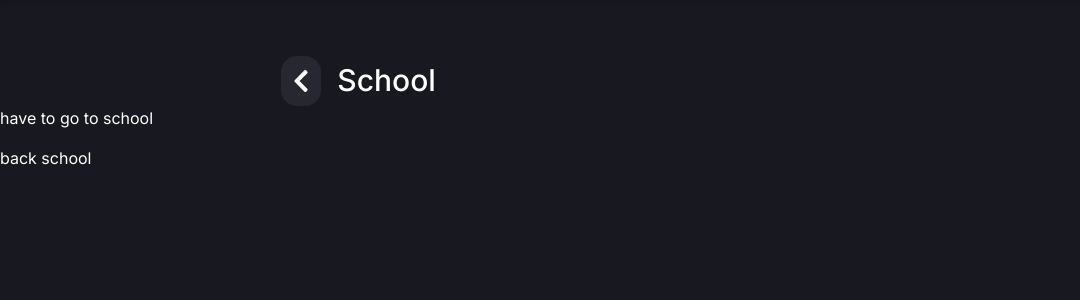
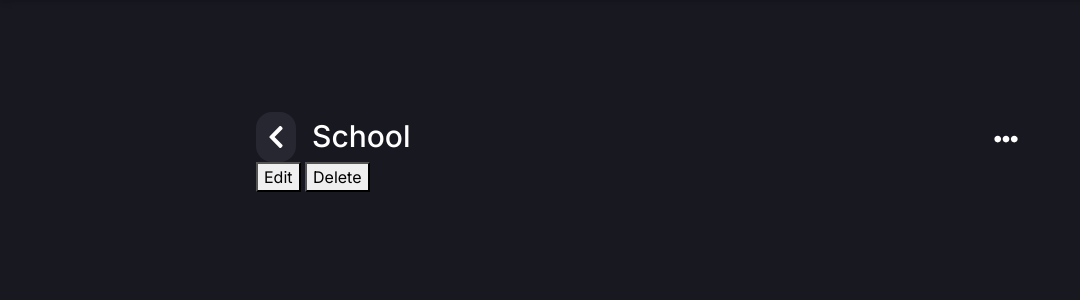
Before and after one commit to RafsanRifat/ToDo, a Django app: page /collections/3/ in a window 1280 px wide. Shown: the part 72-372 px from the top of the page, without its empty margins (0-1080 px from the left). Run offline with Django 3.2, Linux system fonts and the light colour scheme; a user stored in the database is signed in; data comes from the database, SQL or seed files in the repository; some libraries are stand-ins or nearby versions.

Commit message:
problem fixed

```diff
--- a/Templates/collection_list.html
+++ b/Templates/collection_list.html
@@ -3,7 +3,7 @@
 {% block title %}dashboard{% endblock %}
 
 {% block content %}
-    <secton class="collection_list_item">
+    <section class="collection_list_item">
         <div class="collecton_list_name_wrapper">
             <div class="collection_list_name">
                 <a href="#" class="collection_prev_icon" onclick="goBack()">
@@ -13,14 +13,20 @@
                 <h2>{{ collection.collection_name }}</h2>
             </div>
             <div class="collection_list_edit">
-                <img src="{% static 'images/edit-icon.svg' %}"
-                     class="d-inline-block align-top" alt="">
+                <button>
+                    <img src="{% static 'images/horizontal_edit_icon.svg' %}"
+                         class="d-inline-block align-top" alt="">
+                </button>
             </div>
         </div>
-    </secton>
-    {% for task in tasks %}
-        <p>{{ task }}</p>
-    {% endfor %}
+        <div class="edit-option-wrapper">
+            <button class="edit">Edit</button>
+            <button class="delete">Delete</button>
+        </div>
+    </section>
+{#    {% for task in tasks %}#}
+{#        <p>{{ task }}</p>#}
+{#    {% endfor %}#}
 
 
 {% endblock %}
--- a/static/css/main.css
+++ b/static/css/main.css
@@ -215,7 +215,8 @@
   padding-top: 56px; }
   .collection_list_item .collecton_list_name_wrapper {
     display: flex;
-    justify-content: space-around; }
+    justify-content: space-between;
+    align-items: self-end; }
     .collection_list_item .collecton_list_name_wrapper .collection_list_name {
       display: flex;
       align-items: end; }
@@ -231,5 +232,15 @@
       .collection_list_item .collecton_list_name_wrapper .collection_list_name h2 {
         font-size: 30px;
         margin-left: 16px; }
+    .collection_list_item .collecton_list_name_wrapper .collection_list_edit {
+      padding-bottom: 10px; }
+      .collection_list_item .collecton_list_name_wrapper .collection_list_edit button {
+        background: none;
+        border: none;
+        cursor: pointer; }
+        .collection_list_item .collecton_list_name_wrapper .collection_list_edit button:focus {
+          outline: none; }
+        .collection_list_item .collecton_list_name_wrapper .collection_list_edit button img {
+          width: 24px; }
 
 /*# sourceMappingURL=main.css.map */
```
Also changed, not shown: static/scss/pages/collection_list.scss (+20 -1 lines), static/images/horizontal_edit_icon.svg, 1 other file.
